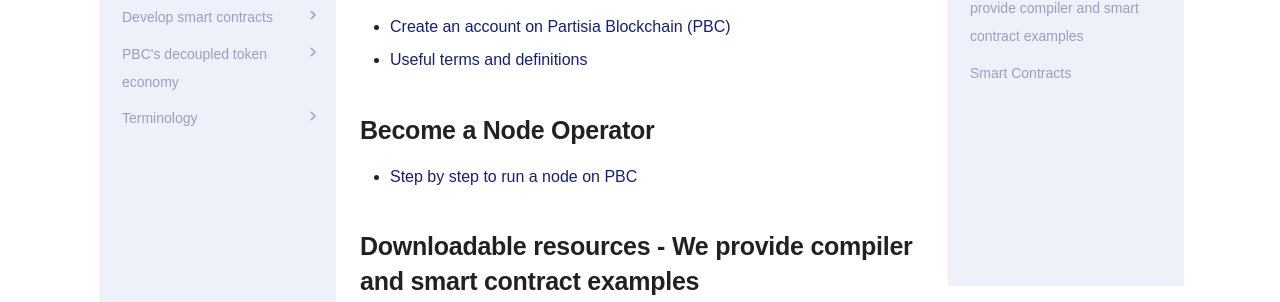
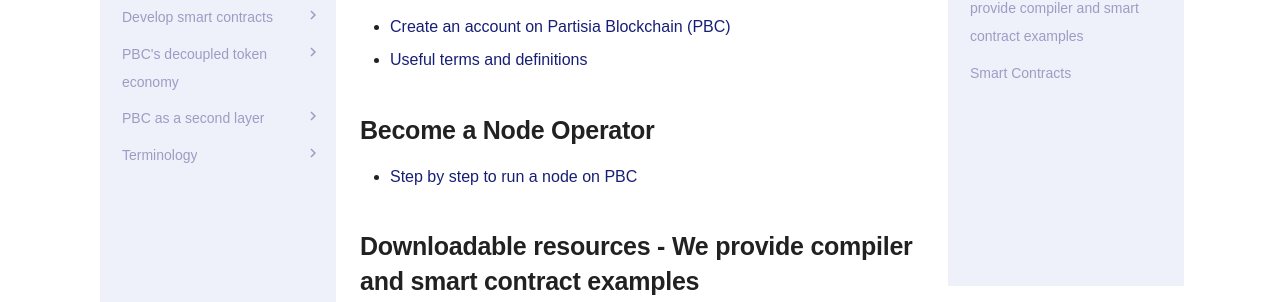
Before and after one commit to 0xSero/partisia-docs, an MkDocs documentation site: the page built from docs/index.md, in a window 1280 px wide. Shown: the part 302-604 px from the top of the page. Built offline with MkDocs 1.6.1 and Material for MkDocs 9.7.7, drawn with Linux system fonts in a browser that asks for light colours; some web fonts are replaced; a script that is not in the unit is left out; some of the changed lines change nothing that is shown.

Commit message:
Adding PBC as a second layer to mkdocs.yml

```diff
--- a/mkdocs.yml
+++ b/mkdocs.yml
@@ -38,6 +38,11 @@
   - PBC's decoupled token economy:
       - BYOC and gas for the mainnet and testnet: byoc.md
       - MPC token model: mpc-tokens.md
+  - PBC as a second layer:
+      - PBC as a second layer: PBC-as-a-second-layer/pbc-as-second-layer.md
+      - Test the live example of a voting contract with PBC as second layer from ethereum testnet: PBC-as-a-second-layer/pbc-as-a-second-layer-live-example-ethereum.md
+      - How to create your own solution with PBC as a second layer: PBC-as-a-second-layer/pbc-as-a-second-layer-how-to-create-your-own-solution.md
+      - Technical differences between ETH and PBC for the running example: PBC-as-a-second-layer/pbc-as-second-layer-technical-differences-eth-pbc.md
   - Terminology:
       - PBC Dictionary: dictionary.md
 
```
